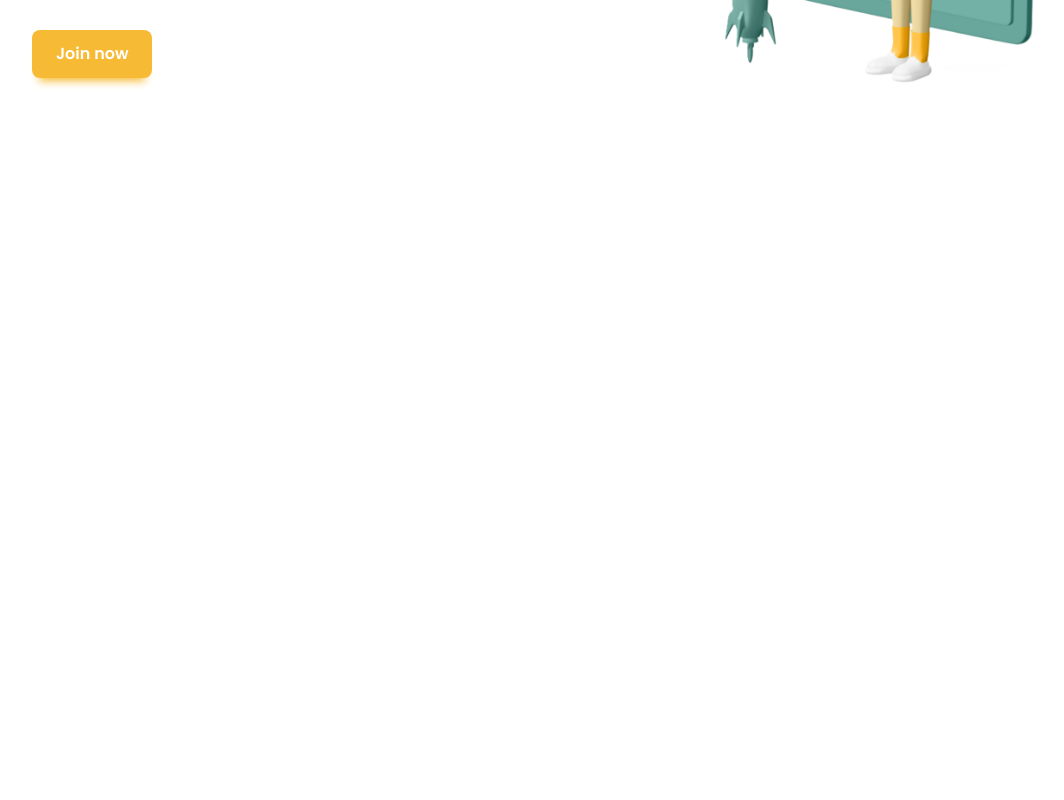
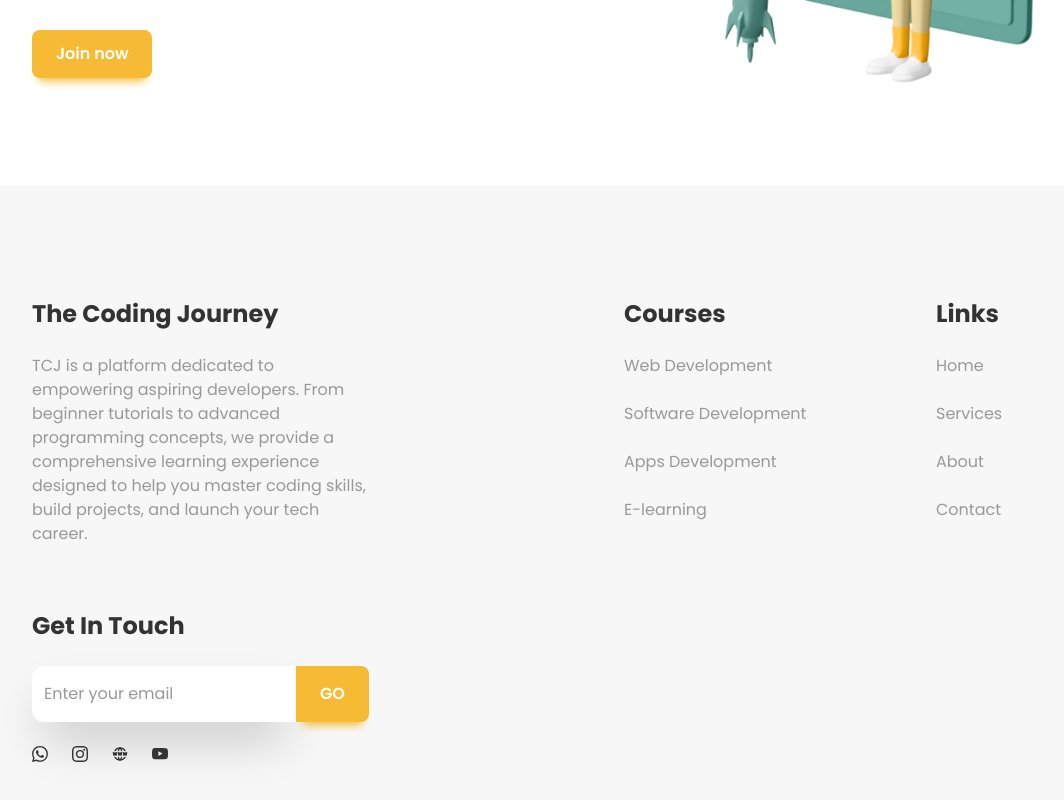
Before and after one commit to MohamedKhassar/e-Learning-React-Tailwind, a React (Vite) app: page / in a window 1280 px wide. Shown: the part 2702-3502 px from the top of the page, without its empty margins (48-1112 px from the left). Before the commit the page ends 2888 px from the top, so only its background shows below. Built offline with nearby package versions, Linux system fonts and the light colour scheme.

Commit message:
complete the footer component with animation

```diff
--- a/src/App.jsx
+++ b/src/App.jsx
@@ -1,5 +1,6 @@
 import Banner from "./components/Banner/Banner"
 import Banner2 from "./components/Banner/Banner2"
+import Footer from "./components/Footer/Footer"
 import Hero from "./components/Hero/Hero"
 import Services from "./components/Services/Services"
 import Subscribe from "./components/Subscribe/Subscribe"
@@ -12,6 +13,7 @@ const App = () => {
       <Banner />
       <Subscribe />
       <Banner2 />
+      <Footer />
     </main>
   )
 }
--- /dev/null
+++ b/src/components/Footer/Footer.jsx
@@ -0,0 +1,129 @@
+import { BsInstagram, BsWhatsapp, BsYoutube } from "react-icons/bs"
+import { TbWorldWww } from "react-icons/tb"
+import { motion } from "framer-motion"
+import { FadeUp } from "../Hero/Hero"
+import { SlideLeft } from "../Services/Services"
+const Footer = () => {
+    return (
+        <footer className="bg-[#f7f7f7]">
+            <div className="container py-24 md:py-28  flex justify-center">
+                <div className="grid grid-cols-1 md:grid-cols-2 gap-16">
+                    <div className="space-y-6">
+                        <motion.h1
+                    variants={FadeUp(.2)}
+                    initial="initial"
+                    whileInView="animate"
+                    viewport={{once: true}}
+
+                     className="text-2xl font-bold">The Coding Journey</motion.h1>
+                        <motion.p
+                    variants={FadeUp(.3)}
+                    initial="initial"
+                    whileInView="animate"
+                    viewport={{once: true}} className="text-dark2  max-w-[340px]">TCJ is a platform dedicated to empowering aspiring developers. From beginner tutorials to advanced programming concepts, we provide a comprehensive learning experience designed to help you master coding skills, build projects, and launch your tech career.</motion.p>
+                    </div>
+                    <div className="grid grid-cols-2 gap-24">
+                        <div className="space-y-6">
+                            <motion.h1
+                    variants={FadeUp(.3)}
+                    initial="initial"
+                    whileInView="animate"
+                    viewport={{once: true}}
+                     className="text-2xl font-bold">Courses</motion.h1>
+                            <ul className="space-y-6 text-dark2">
+                                <motion.li
+                    variants={FadeUp(.5)}
+                    initial="initial"
+                    whileInView="animate"
+                    viewport={{once: true}} className="cursor-pointer hover:text-secondary">Web Development</motion.li>
+                                <motion.li
+                    variants={FadeUp(.6)}
+                    initial="initial"
+                    whileInView="animate"
+                    viewport={{once: true}} className="cursor-pointer hover:text-secondary">Software Development</motion.li>
+                                <motion.li
+                    variants={FadeUp(.7)}
+                    initial="initial"
+                    whileInView="animate"
+                    viewport={{once: true}} className="cursor-pointer hover:text-secondary">Apps Development</motion.li>
+                                <motion.li
+                    variants={FadeUp(.8)}
+                    initial="initial"
+                    whileInView="animate"
+                    viewport={{once: true}} className="cursor-pointer hover:text-secondary">E-learning</motion.li>
+                            </ul>
+                        </div>
+                        <div className="space-y-6">
+                            <motion.h1
+                    variants={FadeUp(.4)}
+                    initial="initial"
+                    whileInView="animate"
+                    viewport={{once: true}} className="text-2xl font-bold">Links</motion.h1>
+                            <ul className="space-y-6 text-dark2">
+                                <motion.li
+                    variants={FadeUp(.5)}
+                    initial="initial"
+                    whileInView="animate"
+                    viewport={{once: true}} className="cursor-pointer hover:text-secondary">Home</motion.li>
+                                <motion.li
+                    variants={FadeUp(.6)}
+                    initial="initial"
+                    whileInView="animate"
+                    viewport={{once: true}} className="cursor-pointer hover:text-secondary">Services</motion.li>
+                                <motion.li
+                    variants={FadeUp(.7)}
+                    initial="initial"
+                    whileInView="animate"
+                    viewport={{once: true}} className="cursor-pointer hover:text-secondary">About</motion.li>
+                                <motion.li
+                    variants={FadeUp(.8)}
+                    initial="initial"
+                    whileInView="animate"
+                    viewport={{once: true}} className="cursor-pointer hover:text-secondary">Contact</motion.li>
+                            </ul>
+                        </div>
+                    </div>
+                    <div className="space-y-6">
+                        <motion.h1
+                    variants={FadeUp(.3)}
+                    initial="initial"
+                    whileInView="animate"
+                    viewport={{once: true}} className="text-2xl font-bold">Get In Touch</motion.h1>
+                        <motion.div
+                    variants={FadeUp(.3)}
+                    initial="initial"
+                    whileInView="animate"
+                    viewport={{once: true}} className="w-fit grid grid-cols-2">
+                            <input type="text" className="py-4 px-3 bg-white shadow-2xl rounded-l-xl outline-0"  placeholder="Enter your email" name="" id="" />
+                            <button className="primary-btn w-fit !rounded-l-none">GO</button>
+                        </motion.div>
+                        <ul className="flex gap-x-6">
+                            <motion.li
+                    variants={SlideLeft(.2)}
+                    initial="initial"
+                    whileInView="animate"
+                    viewport={{once: true}}><a href=""><BsWhatsapp className="hover:text-green-700 transition-colors duration-300" /></a></motion.li>
+                            <motion.li
+                    variants={SlideLeft(.3)}
+                    initial="initial"
+                    whileInView="animate"
+                    viewport={{once: true}}><a href=""><BsInstagram className="hover:text-pink-700 transition-colors duration-300" /></a></motion.li>
+                            <motion.li
+                    variants={SlideLeft(.4)}
+                    initial="initial"
+                    whileInView="animate"
+                    viewport={{once: true}}><a href=""> <TbWorldWww className="hover:text-sky-700 transition-colors duration-300" /></a></motion.li>
+                            <motion.li
+                    variants={SlideLeft(.5)}
+                    initial="initial"
+                    whileInView="animate"
+                    viewport={{once: true}}><a href=""><BsYoutube className="hover:text-red-700 transition-colors duration-300" /></a></motion.li>
+                        </ul>
+                    </div>
+                </div>
+            </div>
+        </footer>
+    )
+}
+
+export default Footer
--- a/src/index.css
+++ b/src/index.css
@@ -15,7 +15,7 @@ body {
 }
 
 @utility container {
-    @apply mx-auto;
+    @apply mx-auto  px-4;
     @variant default {
         padding: 1rem;
 
--- a/vite.config.js
+++ b/vite.config.js
@@ -8,4 +8,7 @@ export default defineConfig({
     react(),
     tailwindcss(),
   ],
+  server:{
+    host:true
+  }
 })
```
